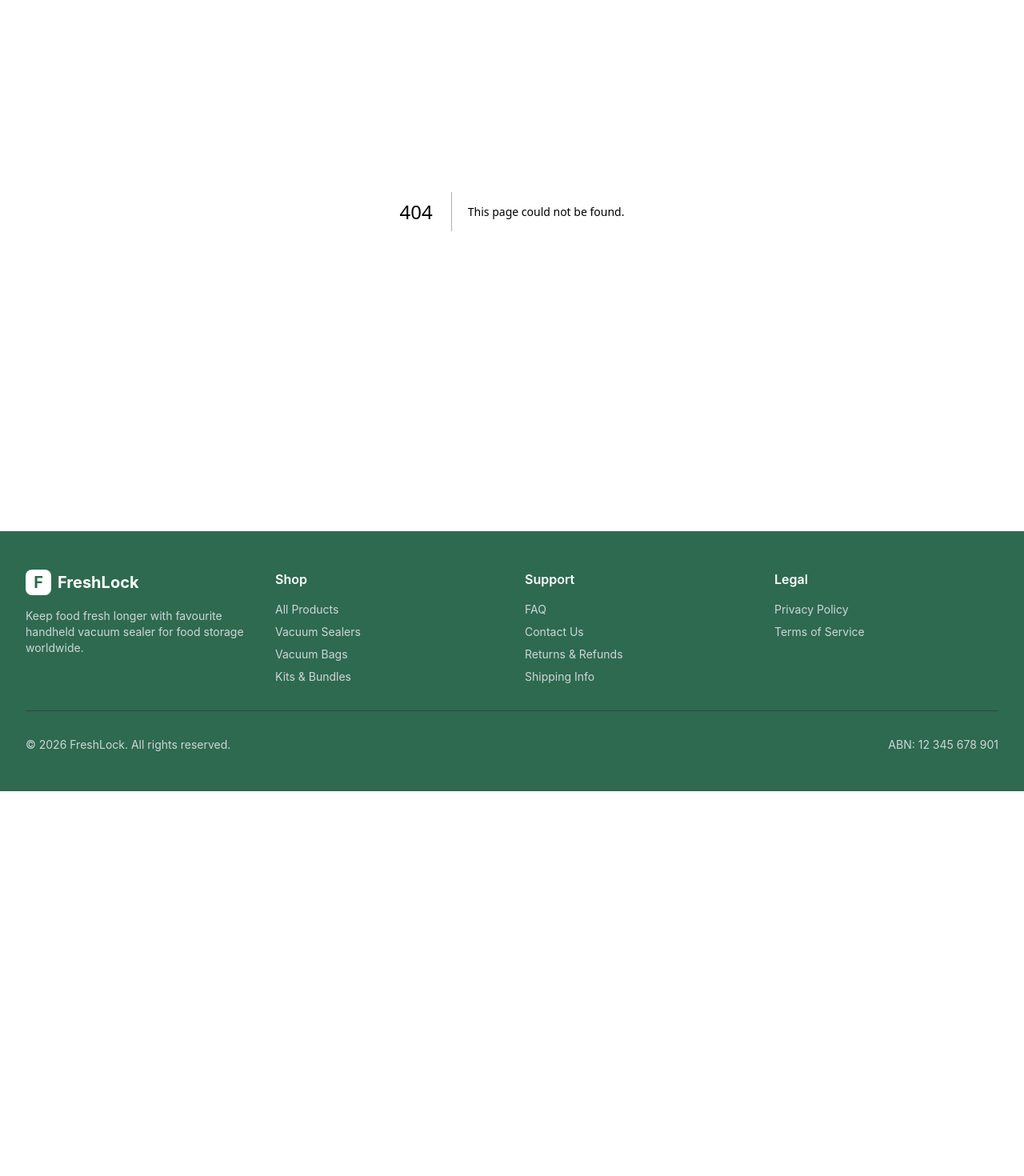
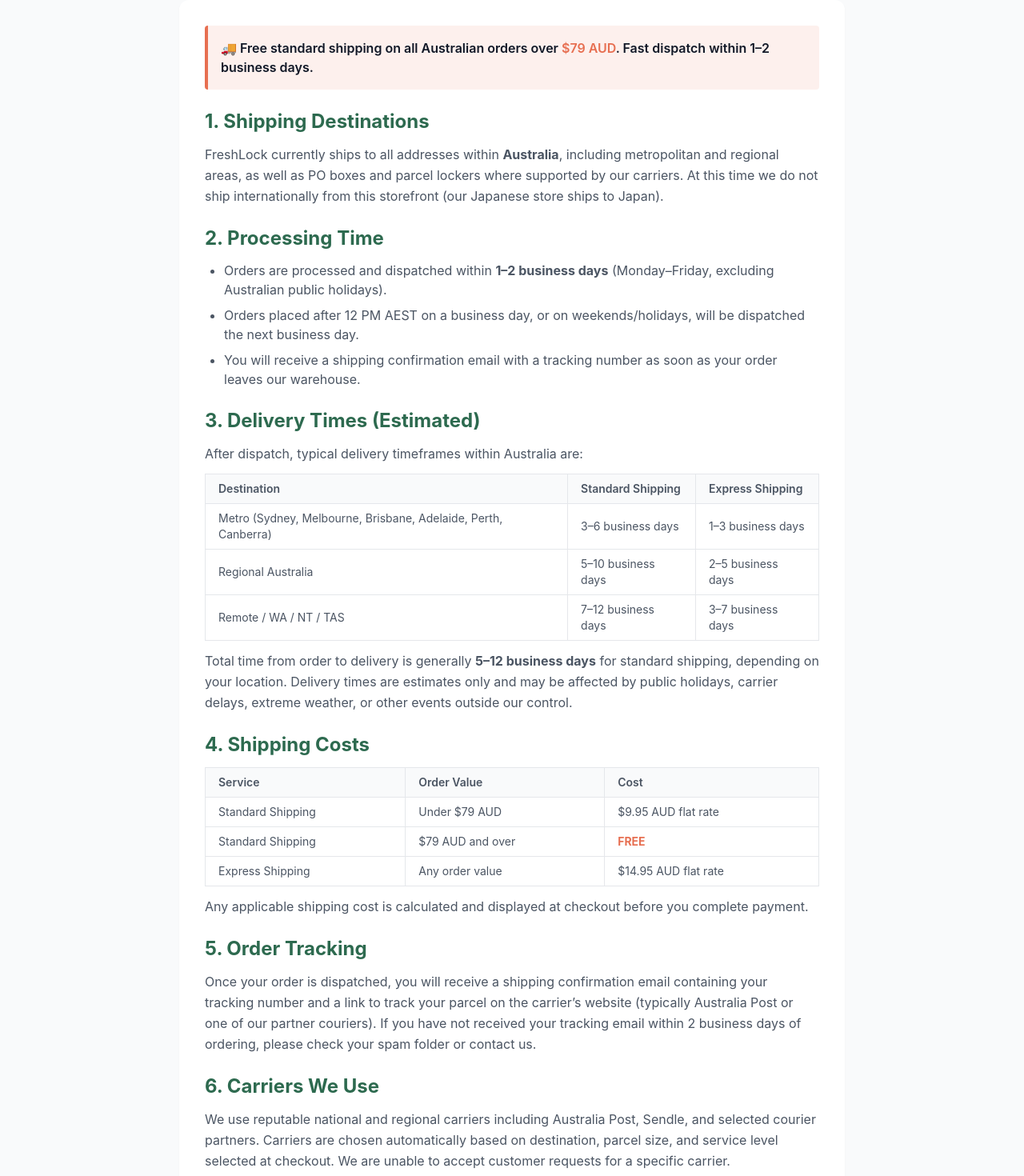
Before and after one commit to jasonyuan886/freshlock-store, a Next.js app: page /shipping in a window 1280 px wide. Before the commit this address had no page. Shown: the part 200-1670 px from the top of the page at 80% size. Before the commit the page ends 1189 px from the top, so only its background shows below. Built offline with nearby package versions, Linux system fonts and the light colour scheme.

Commit message:
GMC compliance: improve contact/privacy/terms/returns/about pages; add shipping page; unify support email; fix footer links

```diff
--- /dev/null
+++ b/app/shipping/page.tsx
@@ -0,0 +1,161 @@
+export default function ShippingPage() {
+  return (
+    <div className="max-w-4xl mx-auto px-4 sm:px-6 lg:px-8 py-16">
+      <h1 className="section-title mb-8">Shipping &amp; Delivery Policy</h1>
+
+      <div className="prose prose-lg max-w-none">
+        <div className="bg-white rounded-xl p-8 shadow-sm space-y-6">
+          <section>
+            <div className="bg-accent/10 border-l-4 border-accent p-4 rounded">
+              <p className="text-gray-900 font-semibold">
+                🚚 Free standard shipping on all Australian orders over <span className="text-accent">$79 AUD</span>. Fast dispatch within 1–2 business days.
+              </p>
+            </div>
+          </section>
+
+          <section>
+            <h2 className="text-2xl font-bold text-primary mb-3">1. Shipping Destinations</h2>
+            <p className="text-gray-600 leading-relaxed">
+              FreshLock currently ships to all addresses within <strong>Australia</strong>, including metropolitan and regional areas, as well as PO boxes and parcel lockers where supported by our carriers. At this time we do not ship internationally from this storefront (our Japanese store ships to Japan).
+            </p>
+          </section>
+
+          <section>
+            <h2 className="text-2xl font-bold text-primary mb-3">2. Processing Time</h2>
+            <ul className="list-disc pl-6 space-y-2 text-gray-600">
+              <li>Orders are processed and dispatched within <strong>1–2 business days</strong> (Monday–Friday, excluding Australian public holidays).</li>
+              <li>Orders placed after 12 PM AEST on a business day, or on weekends/holidays, will be dispatched the next business day.</li>
+              <li>You will receive a shipping confirmation email with a tracking number as soon as your order leaves our warehouse.</li>
+            </ul>
+          </section>
+
+          <section>
+            <h2 className="text-2xl font-bold text-primary mb-3">3. Delivery Times (Estimated)</h2>
+            <p className="text-gray-600 leading-relaxed mb-3">
+              After dispatch, typical delivery timeframes within Australia are:
+            </p>
+            <div className="overflow-x-auto">
+              <table className="min-w-full border text-left text-gray-600 text-sm">
+                <thead className="bg-gray-50">
+                  <tr>
+                    <th className="border px-4 py-2 font-semibold">Destination</th>
+                    <th className="border px-4 py-2 font-semibold">Standard Shipping</th>
+                    <th className="border px-4 py-2 font-semibold">Express Shipping</th>
+                  </tr>
+                </thead>
+                <tbody>
+                  <tr>
+                    <td className="border px-4 py-2">Metro (Sydney, Melbourne, Brisbane, Adelaide, Perth, Canberra)</td>
+                    <td className="border px-4 py-2">3–6 business days</td>
+                    <td className="border px-4 py-2">1–3 business days</td>
+                  </tr>
+                  <tr>
+                    <td className="border px-4 py-2">Regional Australia</td>
+                    <td className="border px-4 py-2">5–10 business days</td>
+                    <td className="border px-4 py-2">2–5 business days</td>
+                  </tr>
+                  <tr>
+                    <td className="border px-4 py-2">Remote / WA / NT / TAS</td>
+                    <td className="border px-4 py-2">7–12 business days</td>
+                    <td className="border px-4 py-2">3–7 business days</td>
+                  </tr>
+                </tbody>
+              </table>
+            </div>
+            <p className="text-gray-600 leading-relaxed mt-3">
+              Total time from order to delivery is generally <strong>5–12 business days</strong> for standard shipping, depending on your location. Delivery times are estimates only and may be affected by public holidays, carrier delays, extreme weather, or other events outside our control.
+            </p>
+          </section>
+
+          <section>
+            <h2 className="text-2xl font-bold text-primary mb-3">4. Shipping Costs</h2>
+            <div className="overflow-x-auto">
+              <table className="min-w-full border text-left text-gray-600 text-sm">
+                <thead className="bg-gray-50">
+                  <tr>
+                    <th className="border px-4 py-2 font-semibold">Service</th>
+                    <th className="border px-4 py-2 font-semibold">Order Value</th>
+                    <th className="border px-4 py-2 font-semibold">Cost</th>
+                  </tr>
+                </thead>
+                <tbody>
+                  <tr>
+                    <td className="border px-4 py-2">Standard Shipping</td>
+                    <td className="border px-4 py-2">Under $79 AUD</td>
+                    <td className="border px-4 py-2">$9.95 AUD flat rate</td>
+                  </tr>
+                  <tr>
+                    <td className="border px-4 py-2">Standard Shipping</td>
+                    <td className="border px-4 py-2">$79 AUD and over</td>
+                    <td className="border px-4 py-2"><strong className="text-accent">FREE</strong></td>
+                  </tr>
+                  <tr>
+                    <td className="border px-4 py-2">Express Shipping</td>
+                    <td className="border px-4 py-2">Any order value</td>
+                    <td className="border px-4 py-2">$14.95 AUD flat rate</td>
+                  </tr>
+                </tbody>
+              </table>
+            </div>
+            <p className="text-gray-600 leading-relaxed mt-3">
+              Any applicable shipping cost is calculated and displayed at checkout before you complete payment.
+            </p>
+          </section>
+
+          <section>
+            <h2 className="text-2xl font-bold text-primary mb-3">5. Order Tracking</h2>
+            <p className="text-gray-600 leading-relaxed">
+              Once your order is dispatched, you will receive a shipping confirmation email containing your tracking number and a link to track your parcel on the carrier&rsquo;s website (typically Australia Post or one of our partner couriers). If you have not received your tracking email within 2 business days of ordering, please check your spam folder or contact us.
+            </p>
+          </section>
+
+          <section>
+            <h2 className="text-2xl font-bold text-primary mb-3">6. Carriers We Use</h2>
+            <p className="text-gray-600 leading-relaxed">
+              We use reputable national and regional carriers including Australia Post, Sendle, and selected courier partners. Carriers are chosen automatically based on destination, parcel size, and service level selected at checkout. We are unable to accept customer requests for a specific carrier.
+            </p>
+          </section>
+
+          <section>
+            <h2 className="text-2xl font-bold text-primary mb-3">7. PO Boxes, Parcel Lockers &amp; Authority to Leave</h2>
+            <ul className="list-disc pl-6 space-y-2 text-gray-600">
+              <li>We ship to PO Boxes and Parcel Lockers via Australia Post where the service is available.</li>
+              <li>By default, most carriers will leave your parcel in a safe place if you are not home. If you prefer the parcel not be left unattended, please add a note at checkout.</li>
+              <li>Once a parcel is marked as &ldquo;delivered&rdquo; by the carrier, responsibility for the parcel passes to you. If a parcel appears to be missing or stolen after a &ldquo;delivered&rdquo; scan, please contact us and the carrier immediately.</li>
+            </ul>
+          </section>
+
+          <section>
+            <h2 className="text-2xl font-bold text-primary mb-3">8. Delayed, Lost or Damaged Parcels</h2>
+            <p className="text-gray-600 leading-relaxed mb-3">
+              If your order has not arrived within the estimated timeframe, or if it arrives damaged, please contact us at <a href="mailto:support@freshlocksealer.com" className="text-accent hover:underline">support@freshlocksealer.com</a> and we will:
+            </p>
+            <ul className="list-disc pl-6 space-y-2 text-gray-600">
+              <li>Lodge a tracking investigation with the carrier on your behalf.</li>
+              <li>Arrange a replacement or full refund if the parcel is confirmed lost or arrives damaged.</li>
+              <li>Ask you to provide photos of damaged packaging/products if applicable.</li>
+            </ul>
+          </section>
+
+          <section>
+            <h2 className="text-2xl font-bold text-primary mb-3">9. Customs, Duties &amp; Taxes</h2>
+            <p className="text-gray-600 leading-relaxed">
+              All orders shipped within Australia are dispatched from our Australian warehouse and include GST in the displayed price. No additional customs or import duties apply to domestic Australian orders.
+            </p>
+          </section>
+
+          <section>
+            <h2 className="text-2xl font-bold text-primary mb-3">10. Shipping Questions?</h2>
+            <p className="text-gray-600 leading-relaxed">
+              If you have any questions about shipping, delivery times, or a specific order, please email us at <a href="mailto:support@freshlocksealer.com" className="text-accent hover:underline">support@freshlocksealer.com</a> with your order number and we will respond within 24 hours on business days.
+            </p>
+          </section>
+
+          <p className="text-sm text-gray-500 mt-8 pt-6 border-t">
+            Last updated: {new Date().toLocaleDateString('en-AU', { month: 'long', day: 'numeric', year: 'numeric' })}
+          </p>
+        </div>
+      </div>
+    </div>
+  );
+}
```
